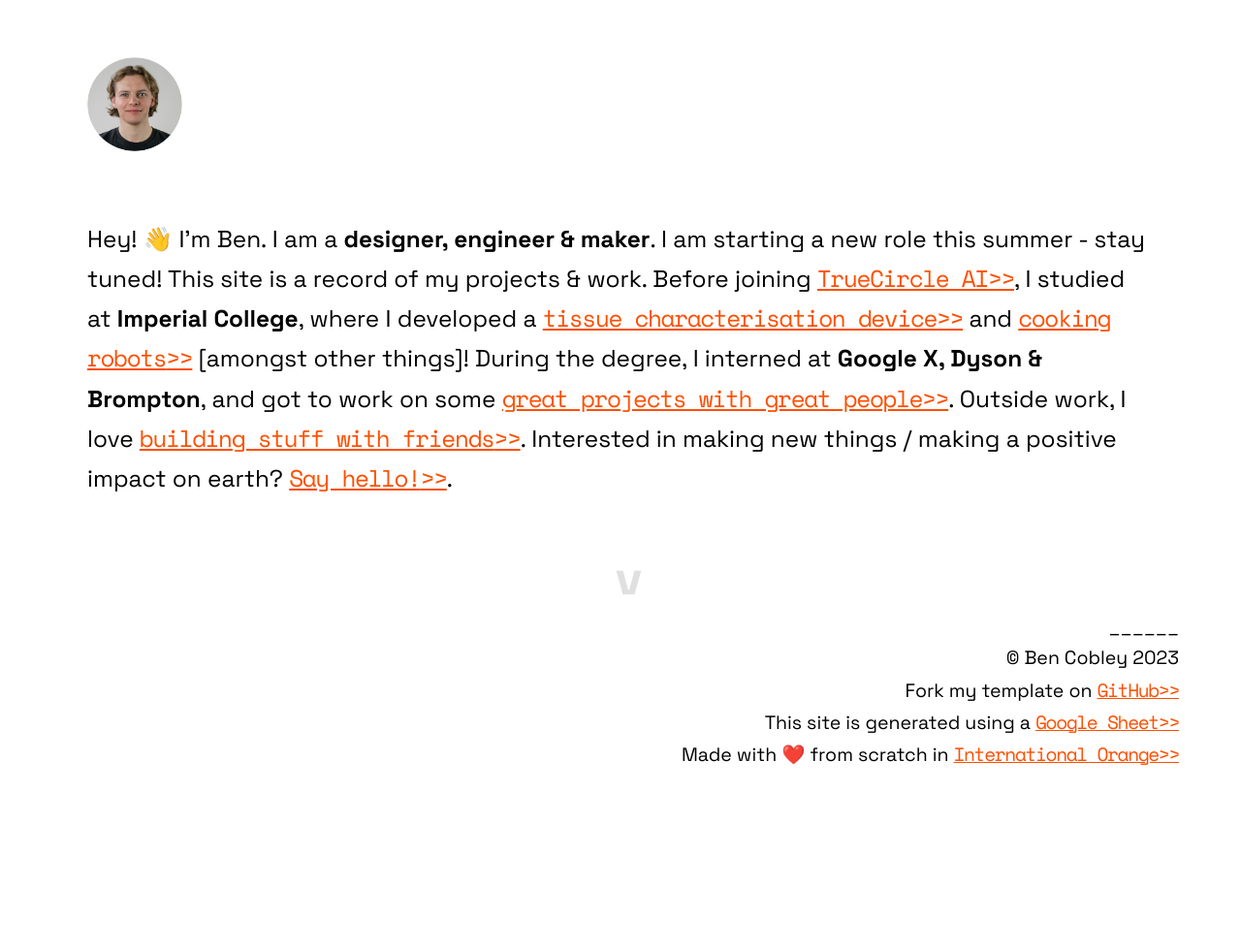
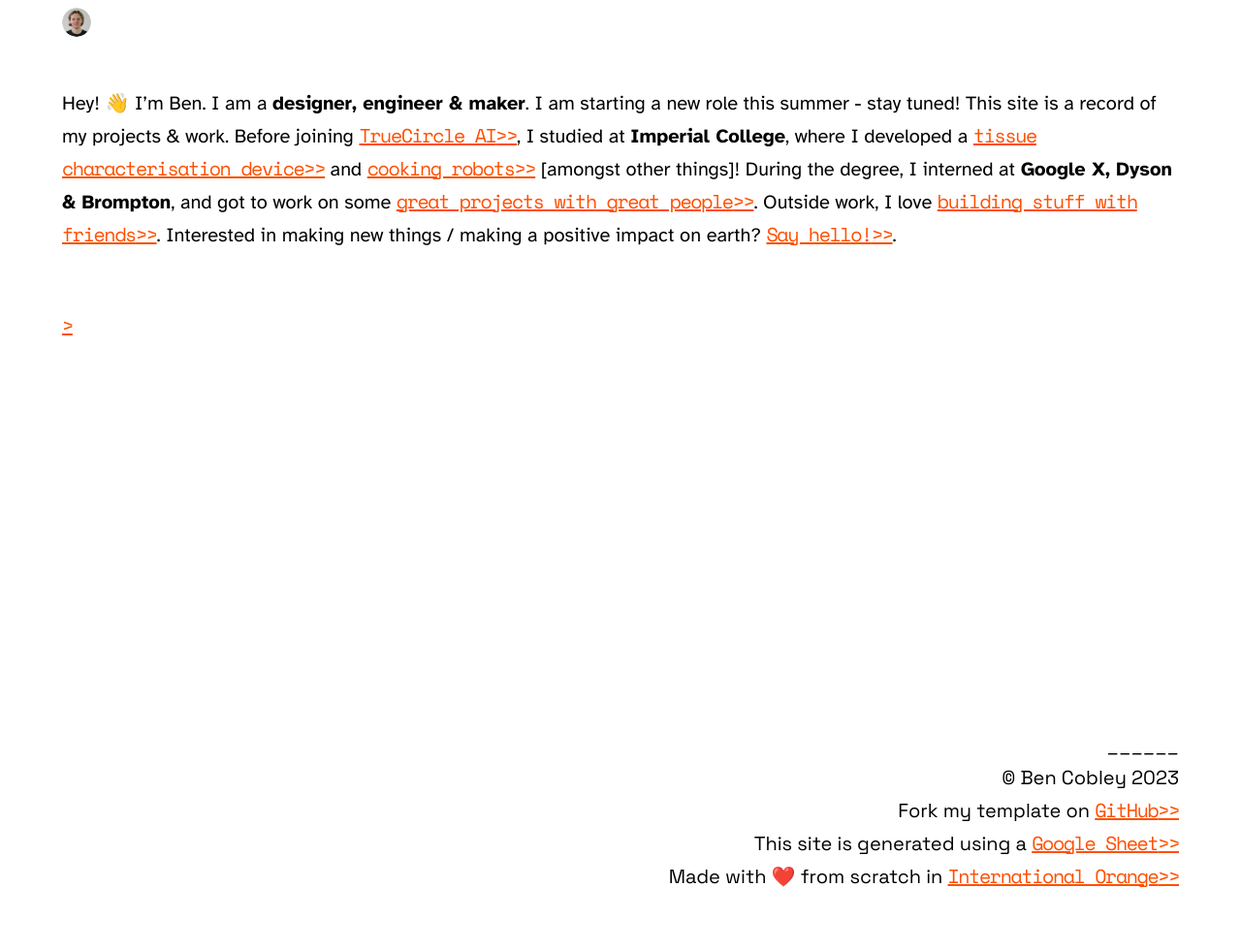
Before and after one commit to bencobley/bencobley.github.io, a Flask app: page / in a window 1280 px wide. Shown: the whole page at 97% size. Before the commit the page ends 789 px from the top, so only its background shows below. Run offline with Flask 3, Linux system fonts and the light colour scheme; data that the repository does not hold is empty.

Commit message:
Dynamically generated home/footer & new colours

```diff
--- a/static/style.css
+++ b/static/style.css
@@ -4,7 +4,7 @@
   3. =PRIMARY
   4. =SECONDARY
   5. =MEDIA
-  6. =HOMEPAGE
+  6. =HOME
   7. =THEME
   8. =ARTICLES
   9. =TEXT
@@ -26,12 +26,14 @@
   --space-cadet: #2b2d42;
   --maximum-yellow: #f8f32b;
   --very-white: #ffffff;
-  --very-black: #000000;
+  --very-black: #2b2b27;
+  --very-grey: #6e685e;
+  --quite-grey: #e7e4da;
 }
 
 html {
-  /* scroll-behavior: smooth; */
-  font-size: calc(14.5px + 0.390625vw);
+  scroll-behavior: smooth;
+  font-size: calc(15px + 0.390625vw);
 }
 
 /* ===FONTS=== */
@@ -141,7 +143,7 @@ ul {
 
 .arrow {
   font-family: "space-mono", monospace;
-  color: #e0e0e0;
+  color: var(--quite-grey);
   text-decoration: none;
   padding: 0.5rem;
 }
@@ -184,48 +186,18 @@ video {
   pointer-events: none;
 }
 
-/* ===HOMEPAGE=== */
+/* ===HOME=== */
 
-.homepage {
-  margin-bottom: 10rem;
-  max-width: 1100px;
-  margin: auto;
-  display: block;
-  font-family: "space-grotesk", sans-serif;
-}
-
-.homepage-text {
-  width: 85%;
-}
-
-.homepage-arrow {
-  position: absolute;
-  font-size: 3rem;
-  line-height: 3rem;
-  width: 3rem;
-  font-weight: bold;
-  left: calc(50% - 1.5rem);
-  writing-mode: vertical-rl;
-  text-orientation: mixed;
-  font-family: "space-mono", monospace;
-  color: #e0e0e0;
-  text-decoration: none;
-  padding: 0.5rem;
-}
-
-.homepage-arrow:hover {
-  color: var(--international-orange);
-}
+/* .home {
+  font-size: 1.1rem;
+} */
 
 .me {
-  width: 10%;
-  margin-top: 3rem;
-}
-
-.me img {
-  width: 100%;
-  max-height: 5rem;
-  max-width: 5rem;
+  position: relative;
+  top: 0.4rem;
+  margin-right: 0.2rem;
+  height: 1.5rem;
+  width: 1.5rem;
   border-radius: 50%;
 }
 
@@ -247,6 +219,7 @@ video {
   width: 100%;
   top: 0;
   left: 0;
+  color: var(--very-grey);
   font-size: 1.5rem;
   font-family: "space-mono", monospace;
   font-weight: bold;
@@ -263,16 +236,13 @@ video {
 }
 
 .article-row {
-  /* height: 2500px; Set initial height - will be overriden by JS */
 }
 
 .article-sticky {
+  color: var(--very-grey);
   padding-top: 0.5rem;
   padding-bottom: 0.5rem;
   max-width: 15rem; /* Mobile only */
-  /* height: 0px; */
-  /* padding: 0 !important; */
-  /* margin: 0 !important; */
 }
 
 .article-body {
@@ -319,6 +289,7 @@ video {
   font-family: "space-mono", monospace;
   font-weight: bold;
   font-style: italic;
+  text-transform: uppercase;
   line-height: 1;
 }
 
@@ -340,7 +311,8 @@ video {
 }
 
 .skill {
-  background-color: #e0e0e0;
+  color: var(--very-grey);
+  background-color: var(--quite-grey);
   white-space: nowrap;
   padding: 0.2rem;
   padding-right: 0.3rem;
@@ -363,22 +335,12 @@ video {
   font-style: italic;
 }
 
-.location::before {
-  content: "@ ";
-}
-
 .highlights {
   display: block;
   margin-bottom: 0.5rem;
   line-height: 1.5;
   font-family: "hyperlegible", sans-serif;
   font-style: italic;
-}
-
-.highlights::before {
-  font-family: "space-grotesk", sans-serif;
-  font-weight: bold;
-  content: "Highlights:";
 }
 
 .highlights a::after {
@@ -397,13 +359,10 @@ video {
   margin-bottom: 3rem;
 }
 
-.thanks::before {
-  content: "With thanks to ";
-}
-
 /* ===FOOTER=== */
 
 .footer {
+  margin-top: 50vh;
   display: block;
   text-align: end;
   font-family: "space-grotesk", sans-serif;
@@ -412,10 +371,10 @@ video {
 /* ===DESKTOP-ONLY=== */
 
 @media only screen and (min-width: 1000px) {
-  /* =HOMEPAGE= */
+  /* =HOME= */
 
-  .homepage {
-    font-size: 1.25rem;
+  .home {
+    font-size: 1.1rem;
   }
 
   /* =THEMES= */
@@ -454,7 +413,7 @@ video {
   .title {
     /* Desktop only */
     display: block; /* Display on desktop */
-    padding-bottom: 2.5rem;
+    margin-bottom: 2.5rem;
     font-family: "space-mono", monospace;
     font-weight: bold;
     color: var(--international-orange);
```
